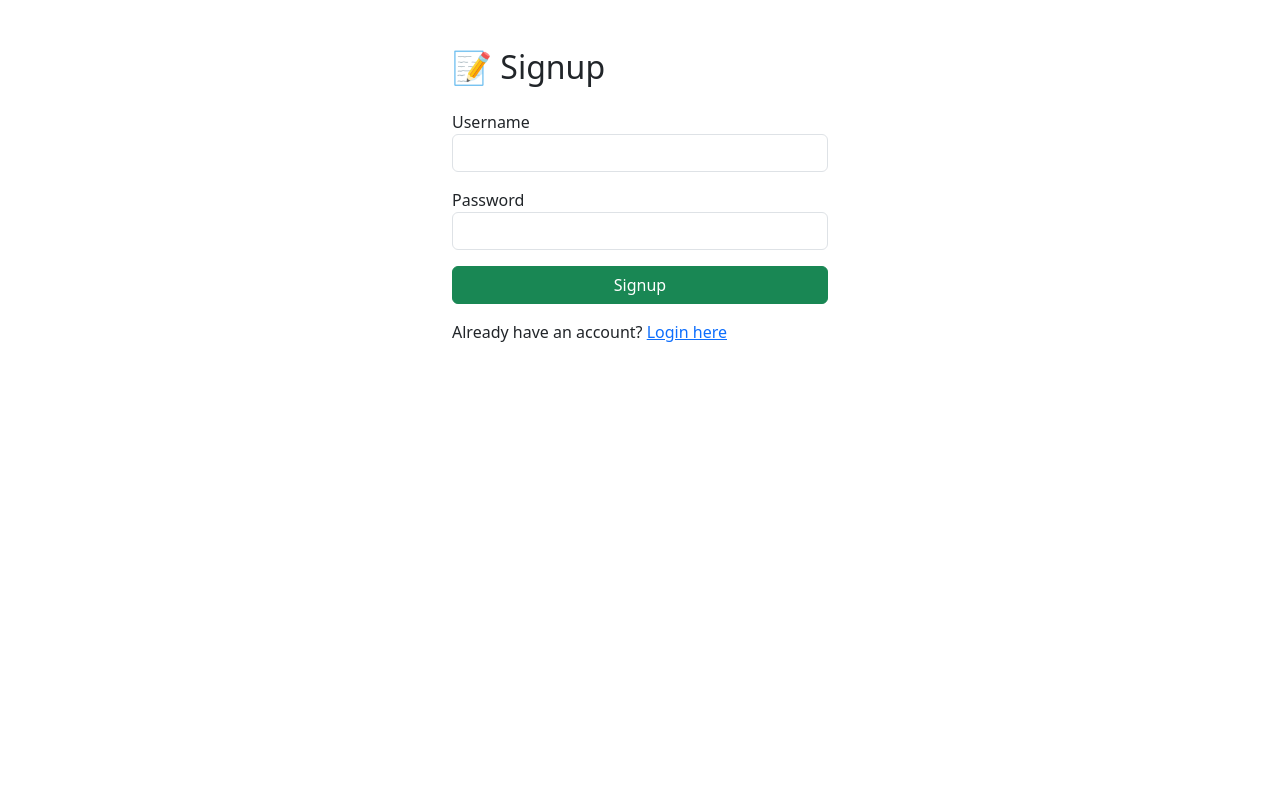
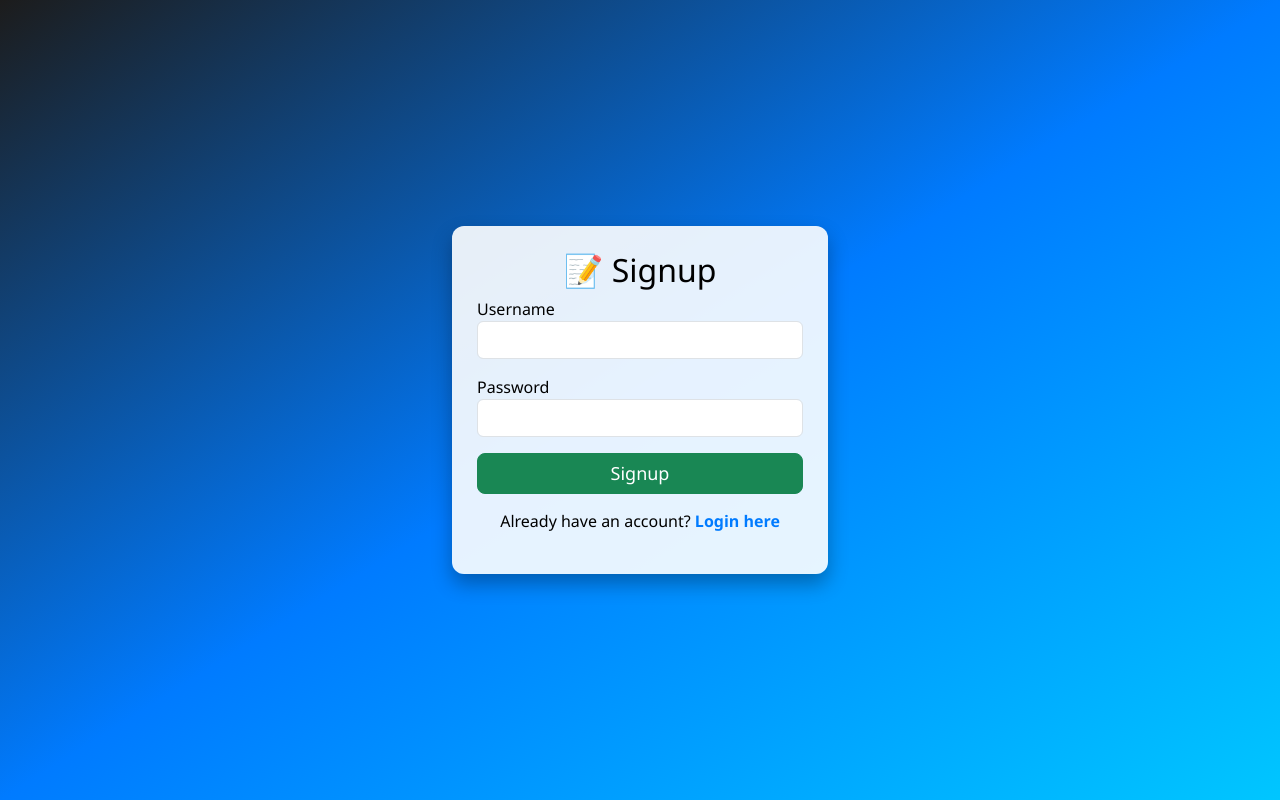
Before and after one commit to karan-vir-22/Sukhman-Electrical, a Flask app: page /signup in a window 1280 px wide. Run offline with Flask 3, Linux system fonts and the light colour scheme.

Commit message:
modified:   app.py 	modified:   templates/auth.html 	modified:   templates/signup.html

```diff
--- a/app.py
+++ b/app.py
@@ -74,6 +74,7 @@ def login():
         username = request.form.get("username")
         password = request.form.get("password")
 
+
         if username in users and users[username] == password:
             session["user"] = username
             return redirect(url_for("index"))
@@ -82,10 +83,7 @@ def login():
 
     return render_template("auth.html", error=error)
 
-@app.route("/logout")
-def logout():
-    session.clear()
-    return redirect(url_for("login"))
+
 @app.route("/signup", methods=["GET", "POST"])
 def signup():
     signup_error = None
--- a/templates/signup.html
+++ b/templates/signup.html
@@ -2,16 +2,74 @@
 <html lang="en">
 <head>
     <meta charset="UTF-8">
-    <title>Signup</title>
+    <title>Signup - Sukhman Electrical</title>
     <link href="https://cdn.jsdelivr.net/npm/bootstrap@5.3.0/dist/css/bootstrap.min.css" rel="stylesheet">
+    <style>
+        body {
+            background: linear-gradient(to bottom right, #1c1c1c, #007bff, #00c6ff);
+            font-family: 'Segoe UI', Tahoma, Geneva, Verdana, sans-serif;
+            color: white;
+            display: flex;
+            justify-content: center;
+            align-items: center;
+            height: 100vh;
+            margin: 0;
+        }
+
+        .container {
+            max-width: 400px;
+        }
+
+        .form-container {
+            background: rgba(255, 255, 255, 0.9);
+            padding: 25px;
+            border-radius: 12px;
+            box-shadow: 0px 10px 20px rgba(0, 0, 0, 0.3);
+            color: black;
+            transition: all 0.3s ease-in-out;
+        }
+
+        .form-container:hover {
+            transform: scale(1.02);
+            box-shadow: 0px 12px 25px rgba(0, 0, 0, 0.35);
+        }
+
+        .btn-success {
+            border-radius: 8px;
+            font-size: 18px;
+            transition: 0.3s;
+        }
+
+        .btn-success:hover {
+            background-color: #028f50;
+        }
+
+        .login-link {
+            display: block;
+            margin-top: 15px;
+            text-align: center;
+        }
+
+        .login-link a {
+            color: #007bff;
+            font-weight: bold;
+            text-decoration: none;
+        }
+
+        .login-link a:hover {
+            text-decoration: underline;
+        }
+    </style>
 </head>
 <body>
-    <div class="container mt-5" style="max-width: 400px;">
-        <h2 class="mb-4">📝 Signup</h2>
-        {% if error %}
-            <div class="alert alert-danger">{{ error }}</div>
-        {% endif %}
+
+<div class="container">
+    <div class="form-container">
         <form method="POST">
+            <h2 class="text-center">📝 Signup</h2>
+            {% if error %}
+                <div class="alert alert-danger">{{ error }}</div>
+            {% endif %}
             <div class="mb-3">
                 <label>Username</label>
                 <input type="text" name="username" class="form-control" required>
@@ -21,8 +79,12 @@
                 <input type="password" name="password" class="form-control" required>
             </div>
             <button class="btn btn-success w-100">Signup</button>
+            <div class="login-link">
+                <p>Already have an account? <a href="{{ url_for('login') }}">Login here</a></p>
+            </div>
         </form>
-        <p class="mt-3">Already have an account? <a href="{{ url_for('login') }}">Login here</a></p>
     </div>
+</div>
+
 </body>
 </html>
```
Also changed, not shown: templates/auth.html (+48 -15 lines), templates/login.html (+44 -13 lines).
